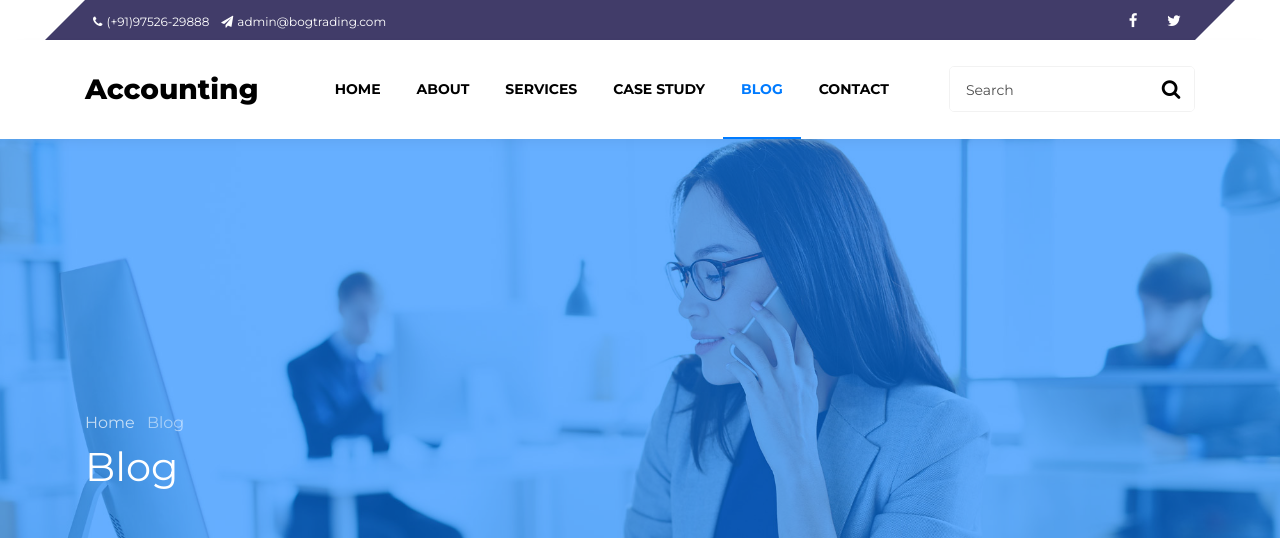
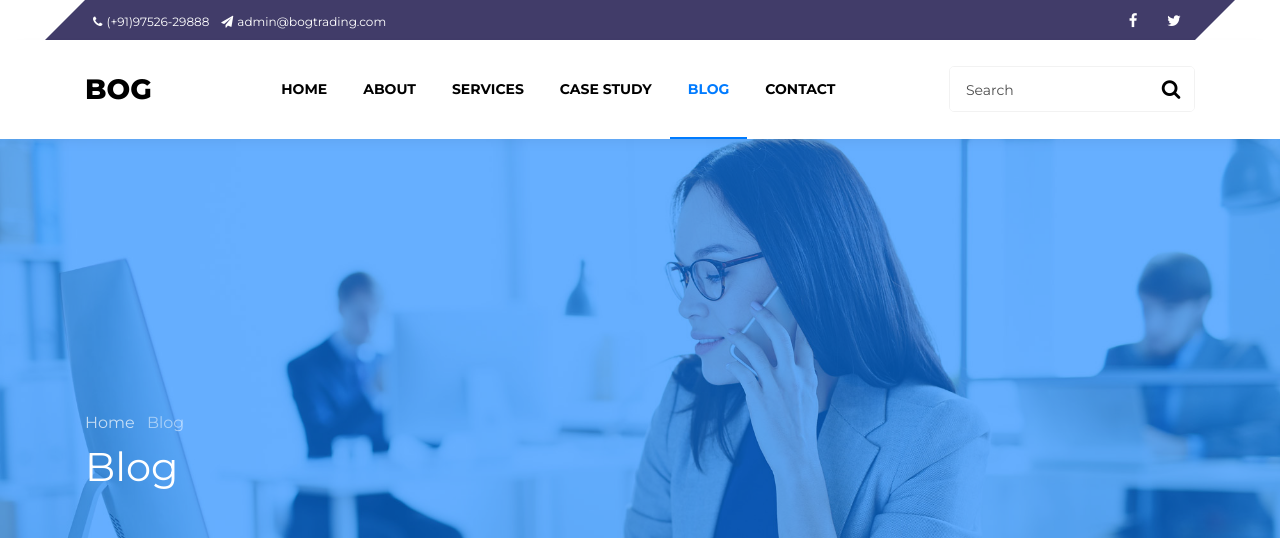
Before and after one commit to chandanbhanopa/bog, a PHP site: page /blog.php in a window 1280 px wide. Shown: the top 538 px of the page. Run offline with PHP 8.4, Linux system fonts and the light colour scheme.

Commit message:
change page title

```diff
--- a/blog.php
+++ b/blog.php
@@ -48,7 +48,7 @@
 		</div>
 		<nav class="navbar navbar-expand-lg navbar-dark ftco_navbar bg-dark ftco-navbar-light" id="ftco-navbar">
 	    <div class="container">
-	    	<a class="navbar-brand" href="index.php">Accounting</a>
+	    	<a class="navbar-brand" href="index.php">BOG</a>
 	    	<form action="#" class="searchform order-sm-start order-lg-last">
           <div class="form-group d-flex">
             <input type="text" class="form-control pl-3" placeholder="Search">
--- a/cases.php
+++ b/cases.php
@@ -43,7 +43,7 @@
 		</div>
 		<nav class="navbar navbar-expand-lg navbar-dark ftco_navbar bg-dark ftco-navbar-light" id="ftco-navbar">
 	    <div class="container">
-	    	<a class="navbar-brand" href="index.php">Accounting</a>
+	    	<a class="navbar-brand" href="index.php">BOG</a>
 	    	<form action="#" class="searchform order-sm-start order-lg-last">
           <div class="form-group d-flex">
             <input type="text" class="form-control pl-3" placeholder="Search">
```
